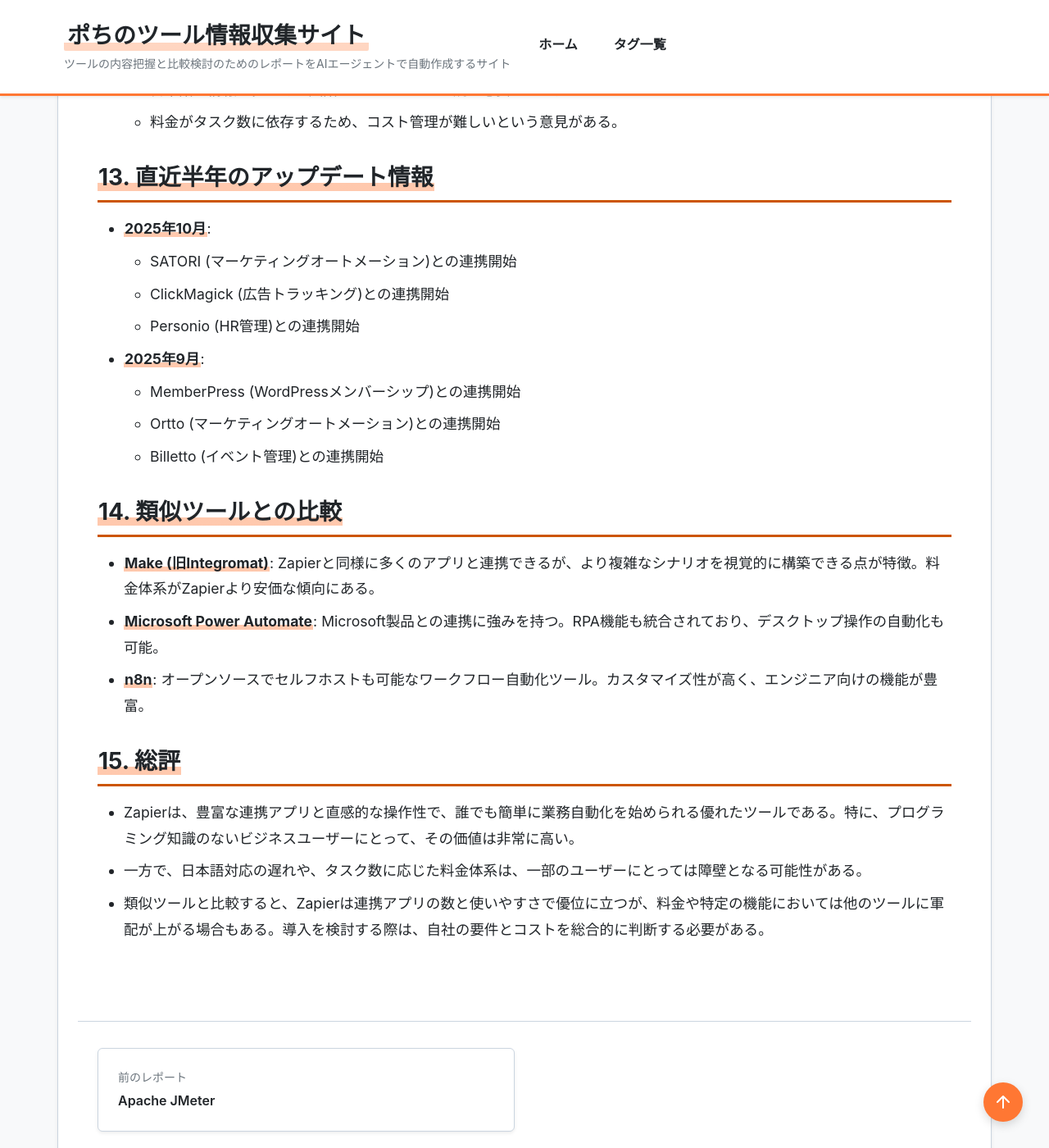
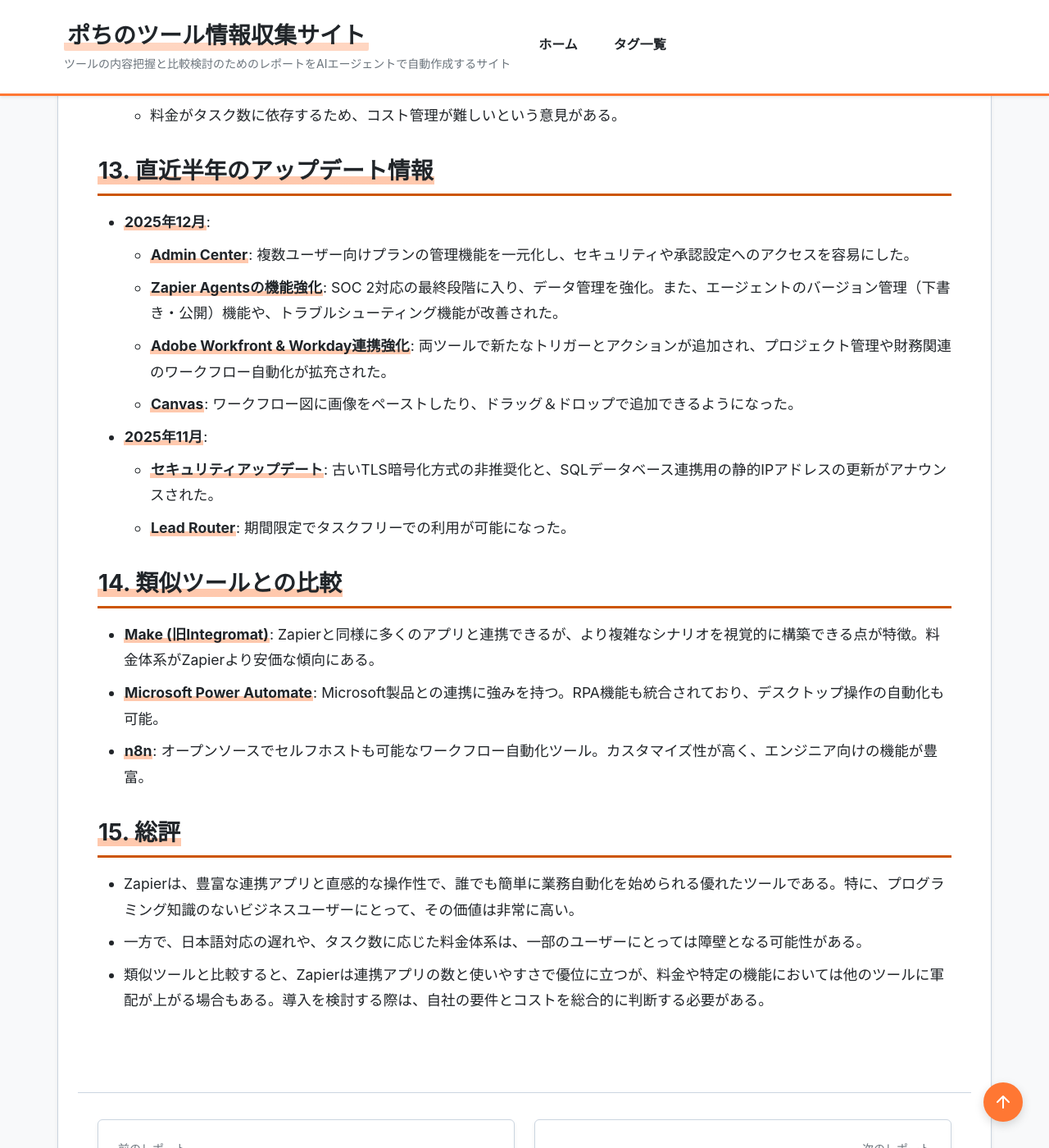
Before and after one commit to aegisfleet/tool-survey-report, a Jekyll site: the page built from _reports/zapier.md, in a window 1280 px wide and 1400 px high, scrolled down 5280 px. Shown: the whole window at 82% size. Built offline with Jekyll 4.4.1, drawn with Linux system fonts in a browser that asks for light colours; some of the changed text lies outside the part shown.

Commit message:
feat: _reports/zapier.md の情報を最新化 (#299)
Zapierの調査レポートを最新の情報に更新し、関連レポートとの整合性を確認しました。

- 料金プランと直近のアップデート情報を更新
- 関連レポートとの双方向リンクが確立されていることを確認

Co-authored-by: google-labs-jules[bot] <161369871+google-labs-jules[bot]@users.noreply.github.com>

```diff
--- a/_reports/zapier.md
+++ b/_reports/zapier.md
@@ -5,7 +5,7 @@ category: "ワークフロー自動化"
 developer: "Zapier Inc."
 official_site: "https://zapier.com/"
 date: "2025-10-26"
-last_updated: "2025-10-26"
+last_updated: "2026-01-04"
 tags:
   - "自動化"
   - "iPaaS"
@@ -64,18 +64,17 @@ relationships:
 * **Free**:
     * 料金: 無料
     * タスク数: 100タスク/月
-    * 機能: 2ステップまでのZap、Zaps, Interfaces, Tablesの利用
-* **Professional**:
-    * 料金: $19.99/月〜 (年払い)
-    * タスク数: 2,000タスク/月〜
-    * 機能: マルチステップZap、プレミアムアプリ連携、Webhooks
+    * 機能: 無制限のZap、Tables, Interfaces, AIツールへのアクセス
+* **Pro**:
+    * 料金: $19.99/月〜 (年払い、14日間の無料トライアルあり)
+    * タスク数: 750タスク/月〜
+    * 機能: マルチステップZap、プレミアムアプリ連携、Filters, Paths, Formatterなどの高度なツール
 * **Team**:
-    * 料金: $69/月〜 (年払い)
-    * タスク数: 2,000タスク/月〜
-    * 機能: 25ユーザーまでの利用、共有フォルダ、SAML SSO
+    * 料金: $69/月〜 (年払い、14日間の無料トライアルあり)
+    * 機能: Proプランの全機能に加え、共有フォルダ、ユーザーロールと権限設定、SAML SSO
 * **Enterprise**:
     * 料金: 要問い合わせ
-    * 機能: ユーザー数無制限、高度な管理者権限、専任サポート
+    * 機能: Teamプランの全機能に加え、エンタープライズ級のセキュリティ、ガバナンスツール、利用状況分析、専任のテクニカルアカウントマネージャー
 
 ## **7. 導入実績・事例**
 
@@ -120,14 +119,14 @@ relationships:
 
 ## **13. 直近半年のアップデート情報**
 
-* **2025年10月**:
-    * SATORI (マーケティングオートメーション)との連携開始
-    * ClickMagick (広告トラッキング)との連携開始
-    * Personio (HR管理)との連携開始
-* **2025年9月**:
-    * MemberPress (WordPressメンバーシップ)との連携開始
-    * Ortto (マーケティングオートメーション)との連携開始
-    * Billetto (イベント管理)との連携開始
+* **2025年12月**:
+    * **Admin Center**: 複数ユーザー向けプランの管理機能を一元化し、セキュリティや承認設定へのアクセスを容易にした。
+    * **Zapier Agentsの機能強化**: SOC 2対応の最終段階に入り、データ管理を強化。また、エージェントのバージョン管理（下書き・公開）機能や、トラブルシューティング機能が改善された。
+    * **Adobe Workfront & Workday連携強化**: 両ツールで新たなトリガーとアクションが追加され、プロジェクト管理や財務関連のワークフロー自動化が拡充された。
+    * **Canvas**: ワークフロー図に画像をペーストしたり、ドラッグ＆ドロップで追加できるようになった。
+* **2025年11月**:
+    * **セキュリティアップデート**: 古いTLS暗号化方式の非推奨化と、SQLデータベース連携用の静的IPアドレスの更新がアナウンスされた。
+    * **Lead Router**: 期間限定でタスクフリーでの利用が可能になった。
 
 ## **14. 類似ツールとの比較**
 
```
